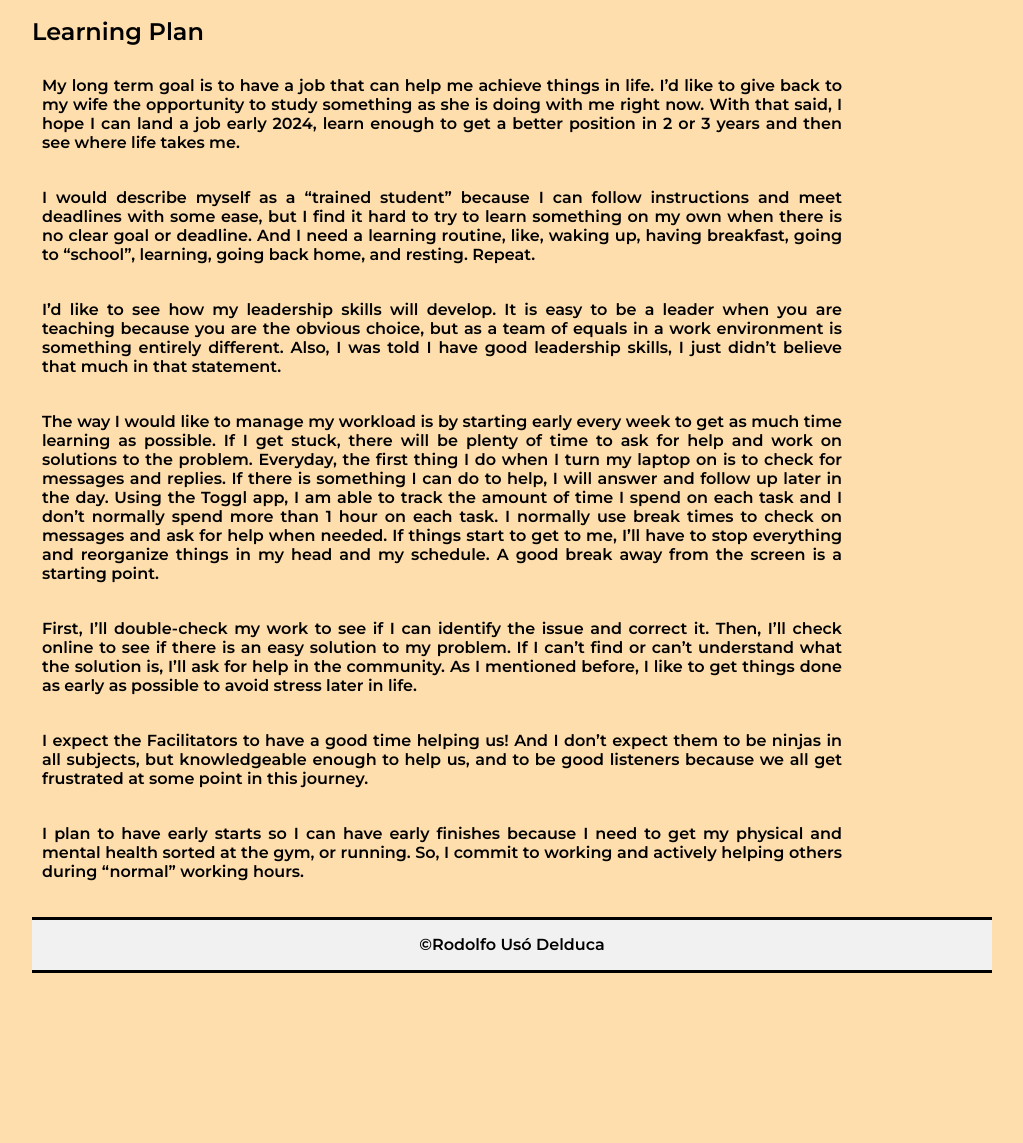
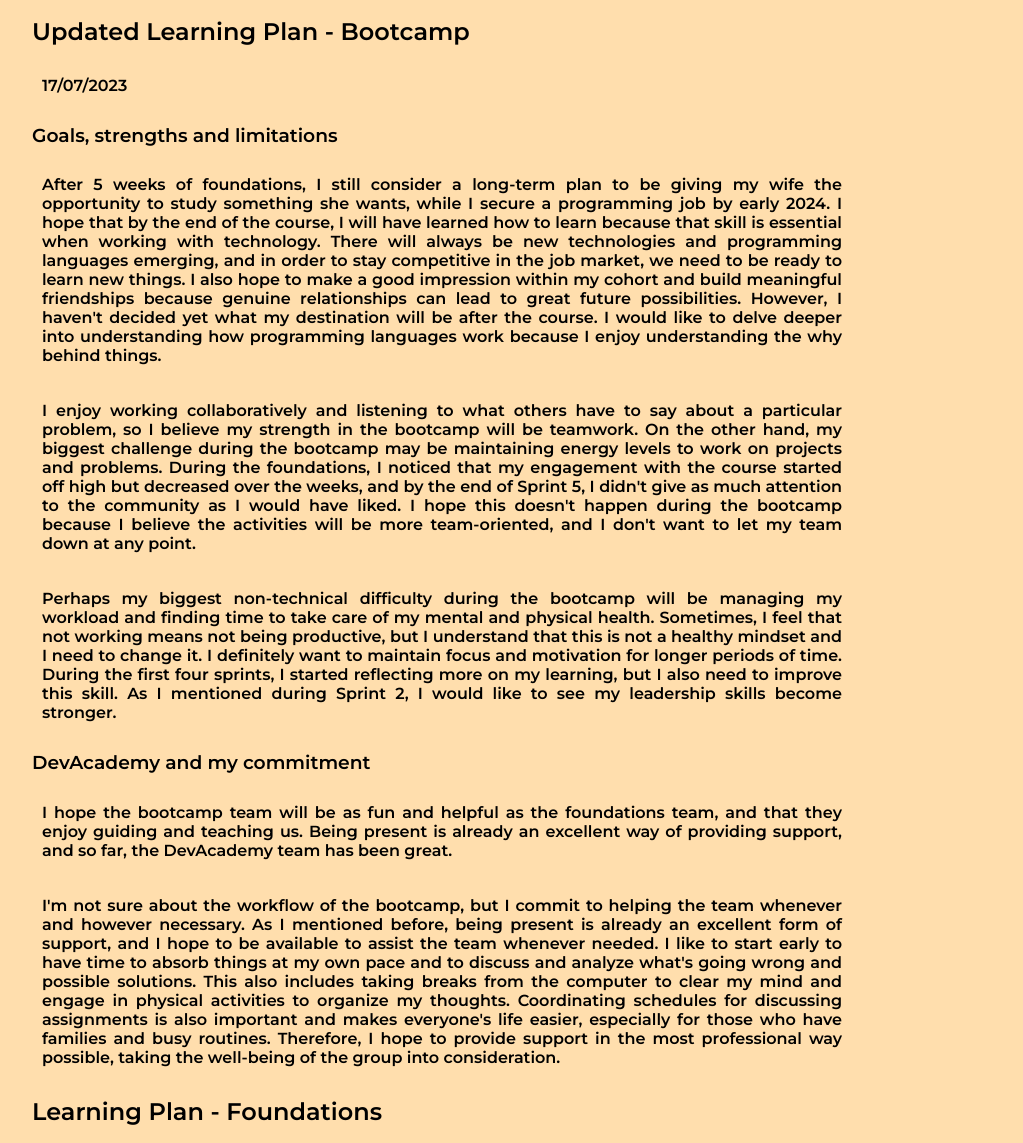
Before and after one commit to UsoDelduca/UsoDelduca.github.io, a plain HTML site: page blog/learning-plan.html in a window 1280 px wide. Shown: the part 292-1435 px from the top of the page, without its empty margins (128-1151 px from the left). Before the commit the page ends 1275 px from the top, so only its background shows below. Drawn offline with Linux system fonts and the light colour scheme.

Commit message:
add updated learning plan

```diff
--- a/blog/learning-plan.html
+++ b/blog/learning-plan.html
@@ -41,7 +41,33 @@
 
     </nav>
     <div class="learning-plan">
-      <h2>Learning Plan</h2>
+      <h2>Updated Learning Plan - Bootcamp</h2>
+      <p>17/07/2023</p>
+        <h3>Goals, strengths and limitations</h3>
+          <p>After 5 weeks of foundations, I still consider a long-term plan to be giving my wife the opportunity to study something she wants, while I secure a programming job by early 2024.
+
+          I hope that by the end of the course, I will have learned how to learn because that skill is essential when working with technology. There will always be new technologies and programming languages emerging, and in order to stay competitive in the job market, we need to be ready to learn new things. I also hope to make a good impression within my cohort and build meaningful friendships because genuine relationships can lead to great future possibilities. However, I haven't decided yet what my destination will be after the course. I would like to delve deeper into understanding how programming languages work because I enjoy understanding the why behind things.</p>
+
+          <p>I enjoy working collaboratively and listening to what others have to say about a particular problem, so I believe my strength in the bootcamp will be teamwork.
+
+          On the other hand, my biggest challenge during the bootcamp may be maintaining energy levels to work on projects and problems. During the foundations, I noticed that my engagement with the course started off high but decreased over the weeks, and by the end of Sprint 5, I didn't give as much attention to the community as I would have liked. I hope this doesn't happen during the bootcamp because I believe the activities will be more team-oriented, and I don't want to let my team down at any point.</p>
+
+          <p>Perhaps my biggest non-technical difficulty during the bootcamp will be managing my workload and finding time to take care of my mental and physical health. Sometimes, I feel that not working means not being productive, but I understand that this is not a healthy mindset and I need to change it.
+            I definitely want to maintain focus and motivation for longer periods of time. During the first four sprints, I started reflecting more on my learning, but I also need to improve this skill.
+
+          As I mentioned during Sprint 2, I would like to see my leadership skills become stronger.</p>
+
+          <h3>DevAcademy and my commitment</h3>
+
+            <p>I hope the bootcamp team will be as fun and helpful as the foundations team, and that they enjoy guiding and teaching us. Being present is already an excellent way of providing support, and so far, the DevAcademy team has been great.</p>
+
+            <p>I'm not sure about the workflow of the bootcamp, but I commit to helping the team whenever and however necessary. As I mentioned before, being present is already an excellent form of support, and I hope to be available to assist the team whenever needed.
+            I like to start early to have time to absorb things at my own pace and to discuss and analyze what's going wrong and possible solutions.
+            This also includes taking breaks from the computer to clear my mind and engage in physical activities to organize my thoughts.
+            Coordinating schedules for discussing assignments is also important and makes everyone's life easier, especially for those who have families and busy routines. Therefore, I hope to provide support in the most professional way possible, taking the well-being of the group into consideration.</p>
+
+
+      <h2>Learning Plan - Foundations</h2>
       <p>
         My long term goal is to have a job that can help me achieve things in
         life. I’d like to give back to my wife the opportunity to study
@@ -96,6 +122,7 @@
         I commit to working and actively helping others during “normal” working
         hours.
       </p>
+
     </div>
     <div class="footer"> &copy;Rodolfo Usó Delduca</div>
   </body>
```
